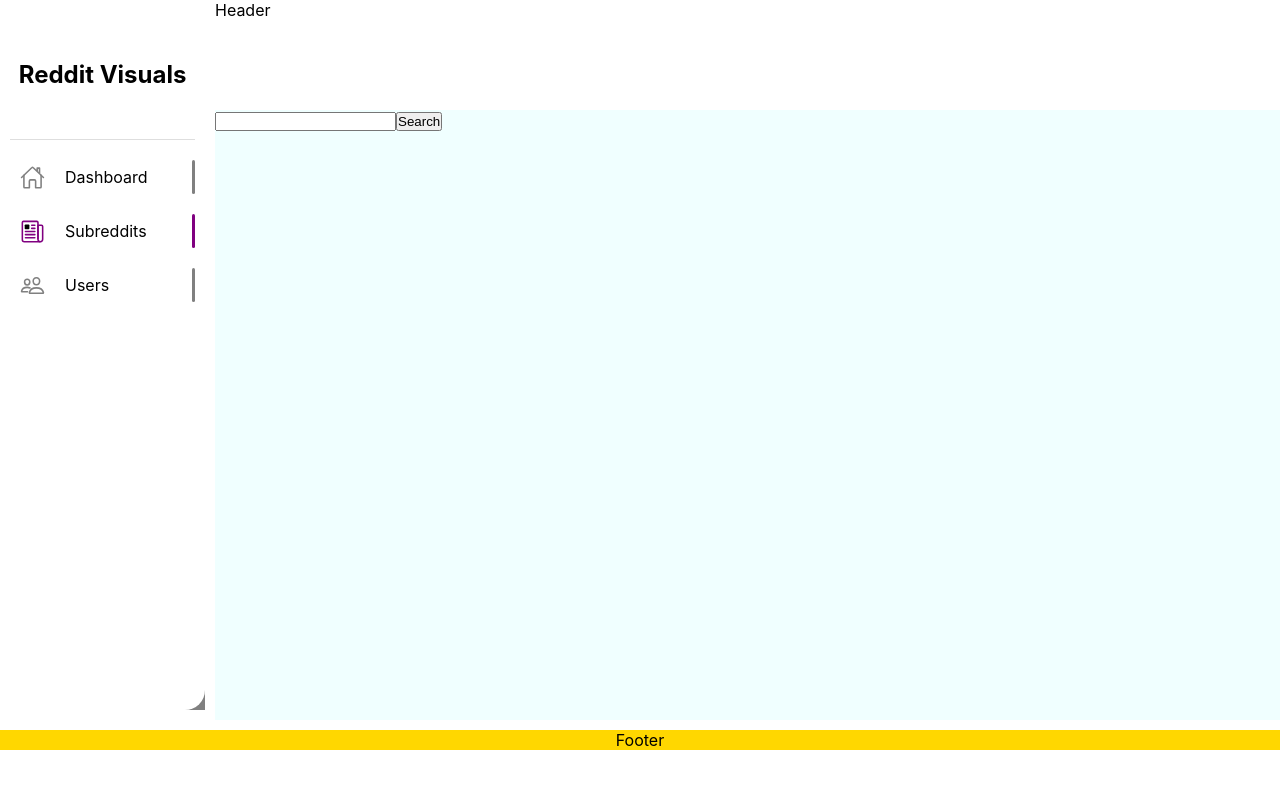
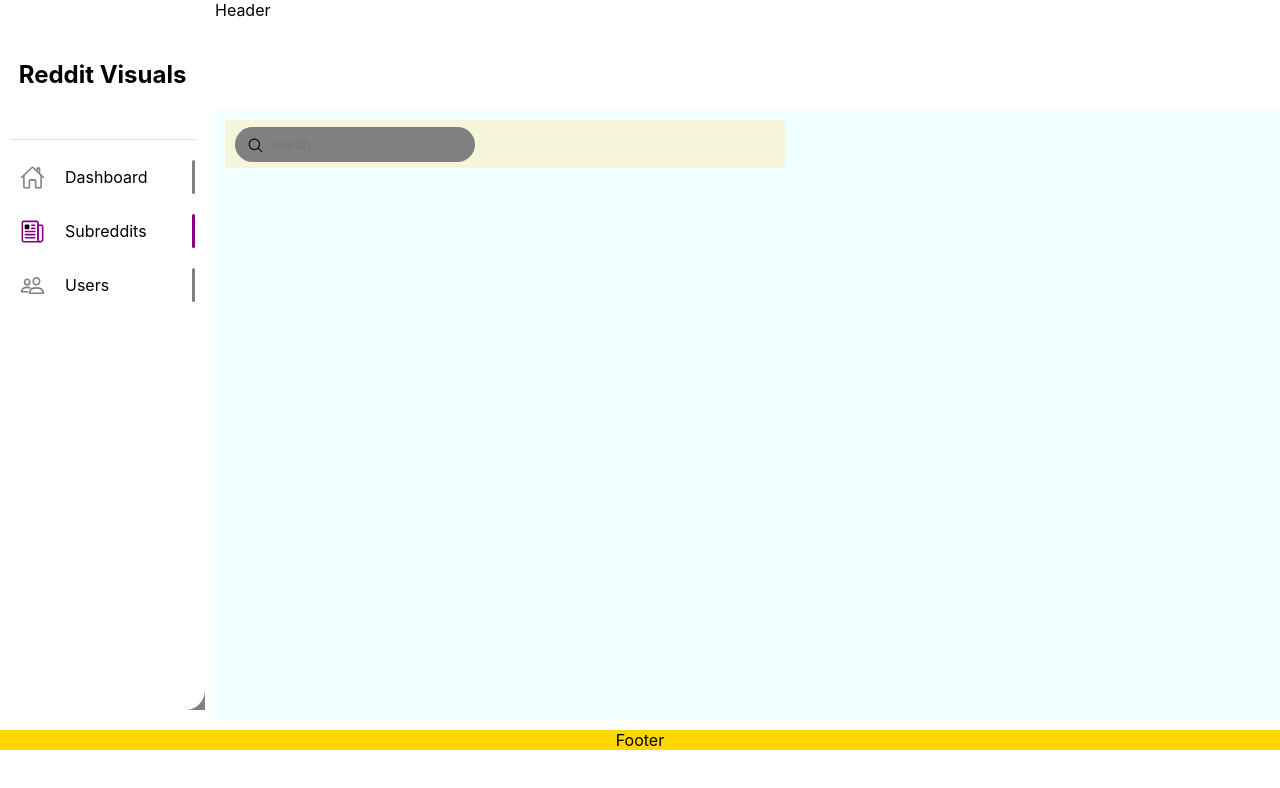
Before and after one commit to xelacast/reddit-api, a Next.js app: page /subreddits in a window 1280 px wide. Shown: the top 788 px of the page. Built offline with nearby package versions, Linux system fonts and the light colour scheme.

Commit message:
made main search component

```diff
--- /dev/null
+++ b/components/searchBar/searchBar.module.scss
@@ -0,0 +1,40 @@
+@use '../../styles/utils/library';
+
+.container {
+  background-color: beige;
+  width: 560px;
+  height: 3em;
+  display: flex;
+  justify-content: space-between;
+  align-items: center;
+  padding: 10px;
+  margin: 10px;
+}
+
+.searchContainer {
+  width: auto;
+  position: relative;
+  border-radius: 20px;
+
+  .input {
+    width: 240px;
+    height: 35px;
+    border-radius: 20px;
+    border: none;
+    padding: 10px 20px 10px 35px;
+    // background-color: library.$search-bk;
+    background-color: grey;
+
+    &:active {
+      border: green;
+    }
+  }
+
+  .icon {
+    position: absolute;
+    left: 12px;
+    top: 10px;
+
+  }
+
+}
--- a/components/searchBar/searchBar.tsx
+++ b/components/searchBar/searchBar.tsx
@@ -1,4 +1,6 @@
 import { useState } from 'react';
+import SearchIcon from '../../assets/search-outline.svg';
+import styles from './searchBar.module.scss';
 
 const SearchBar = ({ setter }) => {
   const [search, setSearch] = useState('');
@@ -12,10 +14,23 @@
   };
 
   return (
-    <div className="container">
-      <div className="search-bar">
-        <input type="text" onChange={(e) => handleChange(e)} />
-        <button onClick={() => handleSubmit()}>Search</button>
+    <div className={styles.container}>
+      <div className={styles.searchContainer}>
+        <div className={styles.icon}>
+          <SearchIcon height={17} width={17} />
+        </div>
+        <input
+          type="text"
+          className={styles.input}
+          id="input-box"
+          placeholder="search"
+          onChange={(e) => handleChange(e)}
+          onKeyDown={(e) => {
+            if (e.key === 'enter') {
+              handleSubmit();
+            }
+          }}
+        />
       </div>
     </div>
   );
```
Also changed, not shown: assets/search-outline.svg (added).
